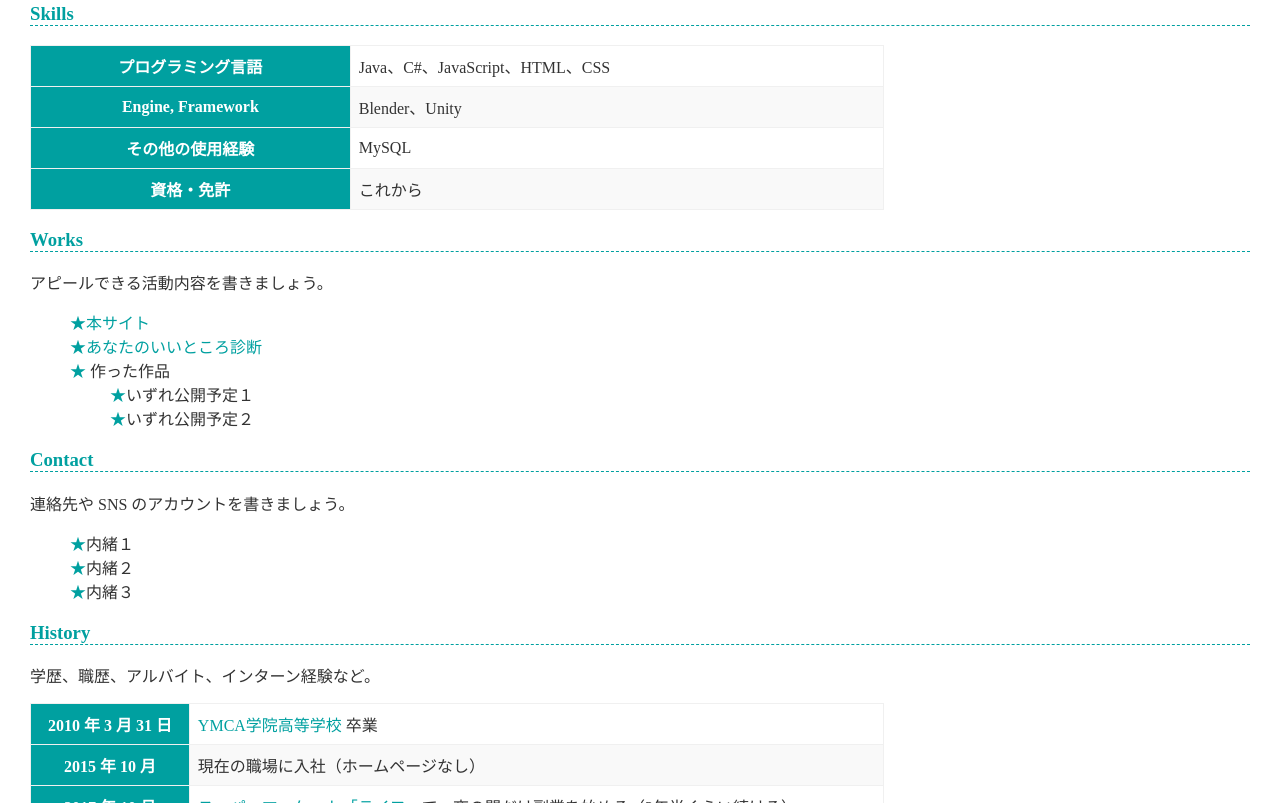
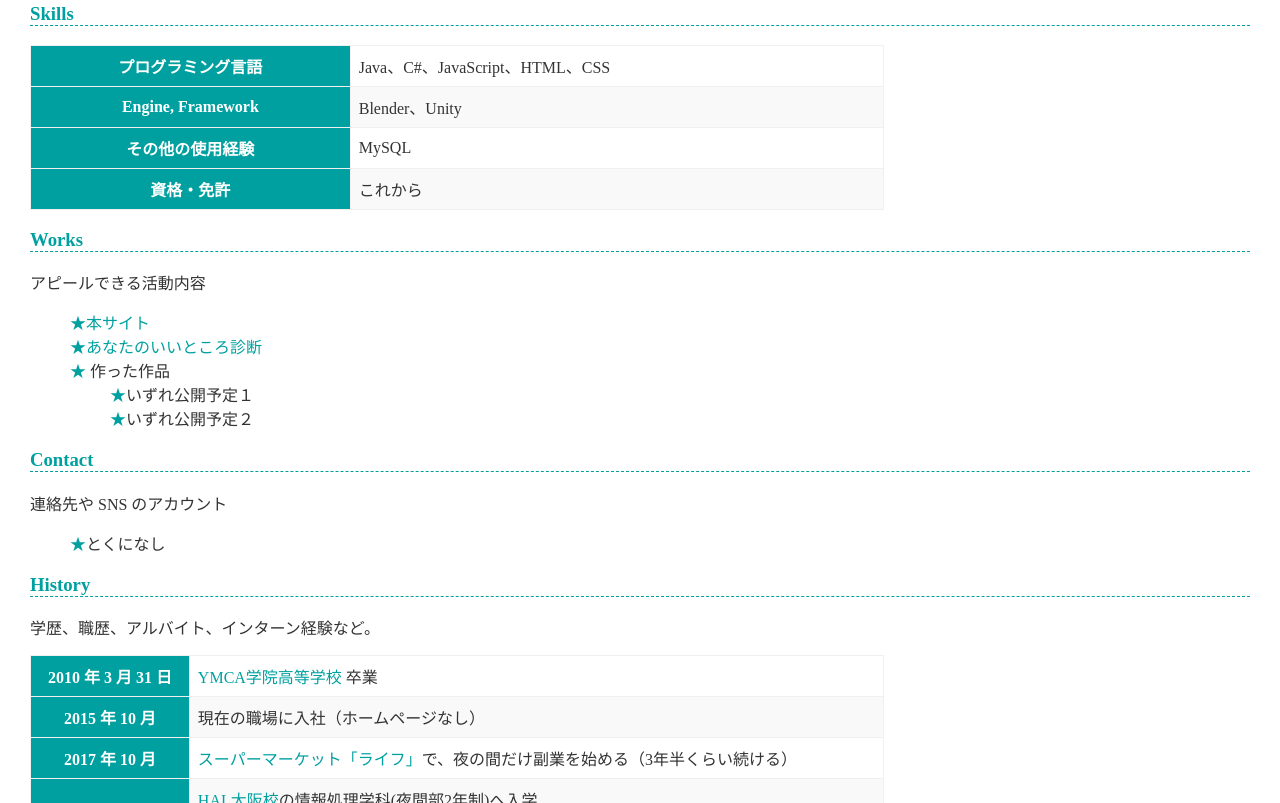
Before and after one commit to Handle-YY/handle-yy.github.io, a plain HTML site: page index.html in a window 1280 px wide. Shown: the part 594-1397 px from the top of the page. Drawn offline with Linux system fonts and the light colour scheme.

Commit message:
Update index.html

```diff
--- a/index.html
+++ b/index.html
@@ -43,7 +43,7 @@
     </table>
 
     <h3>Works</h3>
-    <p>アピールできる活動内容を書きましょう。</p>
+    <p>アピールできる活動内容</p>
     <ul>
       <li><a href="https://handle-yy.github.io/">本サイト</a></li>
       <li><a href="https://handle-yy.github.io/assesment/assesment.html">あなたのいいところ診断</a></li>
@@ -57,11 +57,9 @@
     </ul>
 
     <h3>Contact</h3>
-    <p>連絡先や SNS のアカウントを書きましょう。</p>
+    <p>連絡先や SNS のアカウント</p>
     <ul>
-      <li>内緒１</a></li>
-      <li>内緒２</a></li>
-      <li>内緒３</a></li>
+      <li>とくになし</a></li>
     </ul>
 
     <h3>History</h3>
```
